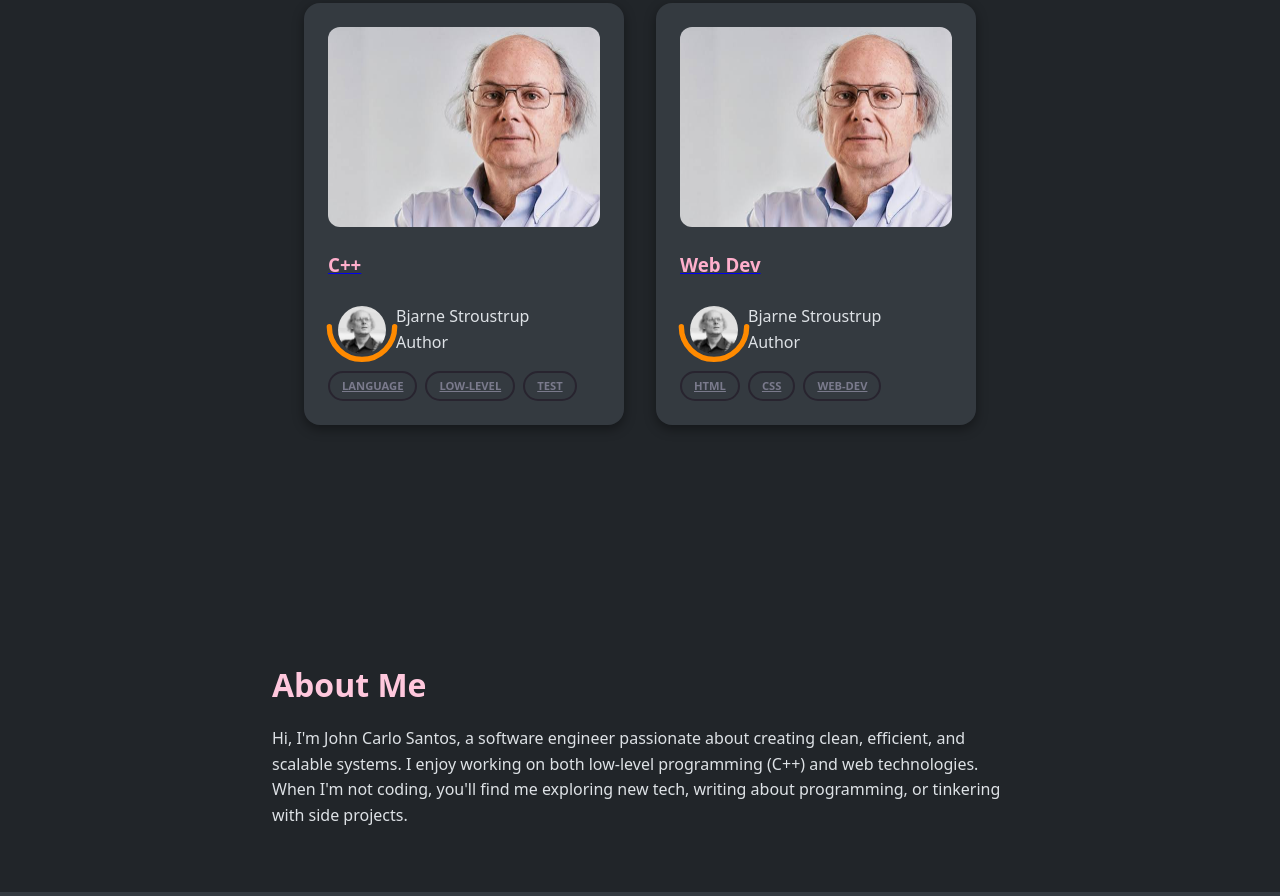
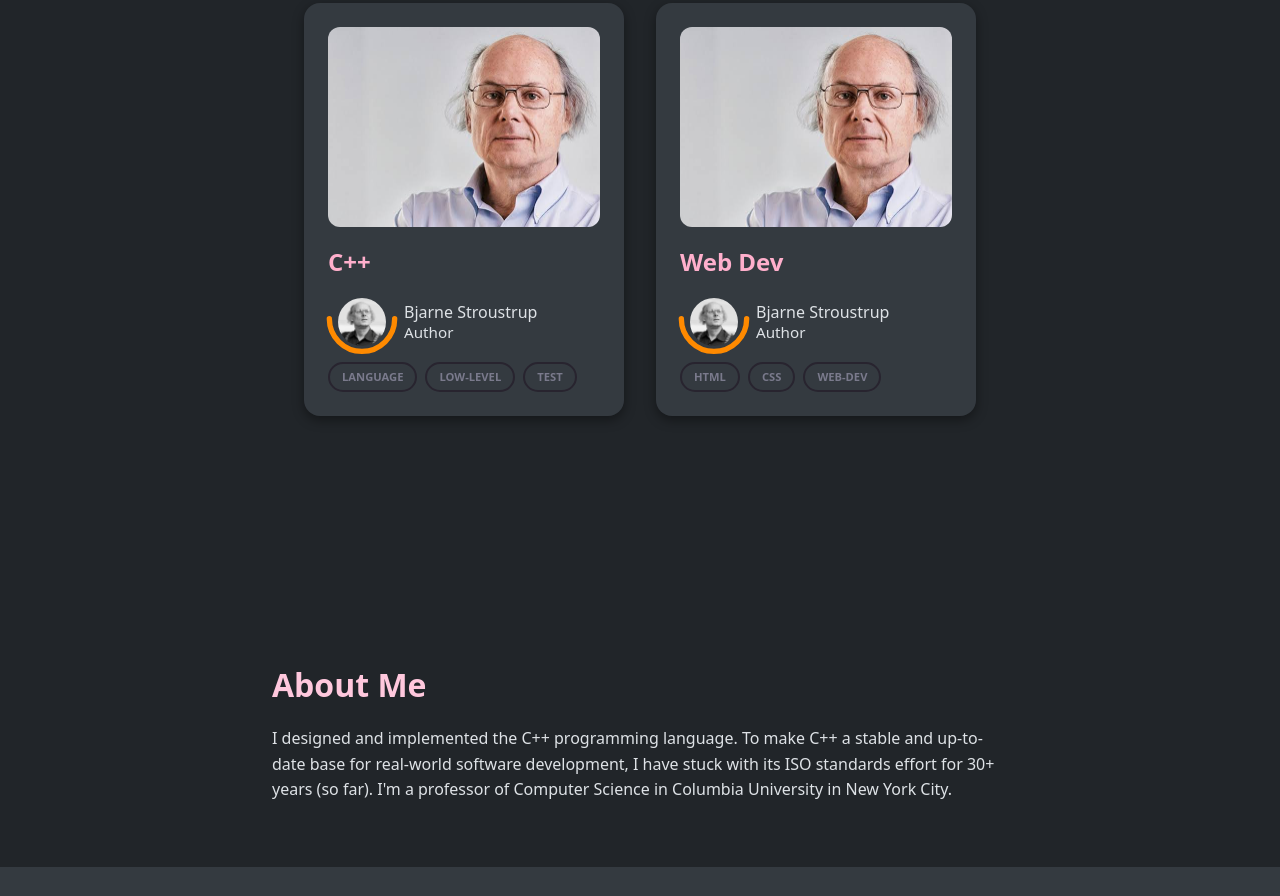
Before and after one commit to kaoruwu/testrepo, a plain HTML site: page index.html in a window 1280 px wide. Shown: the part 1068-1964 px from the top of the page. Drawn offline with Linux system fonts and the light colour scheme; a web font is replaced by a local one.

Commit message:
Fixed the Website

```diff
--- a/index.html
+++ b/index.html
@@ -13,7 +13,11 @@
 <body>
   <!-- Header -->
   <header class="site-header">
-    <div class="logo"><strong>My Portfolio</strong></div>
+    <div class="logo">
+      <a href="#">
+        <strong>My Portfolio</strong>
+      </a>
+    </div>
     <nav>
       <a href="#projects">Projects</a>
       <a href="#about">About</a>
@@ -55,7 +59,7 @@
               </div>
               <div class="author-deets">
                 <p class="author-name">Bjarne Stroustrup</p>
-                <div class="author-name-prefix">Author</div>
+                <p class="author-role">Author</p>
               </div>
             </div>
             <div class="tags">
@@ -82,7 +86,7 @@
               </div>
               <div class="author-deets">
                 <p class="author-name">Bjarne Stroustrup</p>
-                <div class="author-name-prefix">Author</div>
+                <div class="author-role">Author</div>
               </div>
             </div>
             <div class="tags">
@@ -99,18 +103,12 @@
     <section id="about">
       <h2>About Me</h2>
       <p>
-        Hi, I'm John Carlo Santos, a software engineer passionate about
-        creating clean, efficient, and scalable systems. I enjoy working
-        on both low-level programming (C++) and web technologies.
-      </p>
-      <p>
-        When I'm not coding, you'll find me exploring new tech, writing
-        about programming, or tinkering with side projects.
+        I designed and implemented the C++ programming language. To make C++ a stable and up-to-date base for real-world software development, I have stuck with its ISO standards effort for 30+ years (so far). I'm a professor of Computer Science in Columbia University in New York City.
       </p>
     </section>
   </main>
 
-  <!-- Footer (Contact moved here) -->
+  <!-- Footer -->
   <footer id="footer">
     <h2>Contact</h2>
     <p>If you'd like to work together or just say hi:</p>
--- a/style/card.css
+++ b/style/card.css
@@ -27,6 +27,11 @@
   color: var(--h-03);
 }
 
+.card-header {
+  font-size: 1.5rem;
+  line-height: 1;
+}
+
 .card-author {
   display: flex;
   align-items: center;
@@ -46,7 +51,8 @@
   height: 100%;
   border-radius: 50%;
   filter: grayscale(100%);
-}.avatar {
+}
+.avatar {
   width: 3rem;
   height: 3rem;
 }
@@ -71,6 +77,14 @@
   stroke-linecap: round;
 }
 
+.author-deets {
+  margin-left: 0.5rem;
+  line-height: 1.3;
+}
+
+.author-role {
+  font-size: .95rem;
+}
 
 .tags {
   margin-top: 1rem;
--- a/style/style.css
+++ b/style/style.css
@@ -18,7 +18,6 @@
     background: var(--bg-01);
     color: var(--bg-06);
 }
-
 * {
   margin: 0;
   padding: 0;
@@ -29,6 +28,10 @@ body {
   width: 100%;
   min-height: 100vh;
   line-height: 1.6;
+}
+
+a {
+  text-decoration: none;
 }
 
 /* Header */
@@ -55,9 +58,8 @@ header nav {
   gap: 1.5rem;
 }
 
-header nav a {
+header nav a, .logo a {
   color: var(--bg-06);
-  text-decoration: none;
   font-weight: 600;
 }
 
@@ -164,7 +166,6 @@ footer ul li {
 
 footer a {
   color: var(--h-05);
-  text-decoration: none;
 }
 
 footer a:hover {
```
